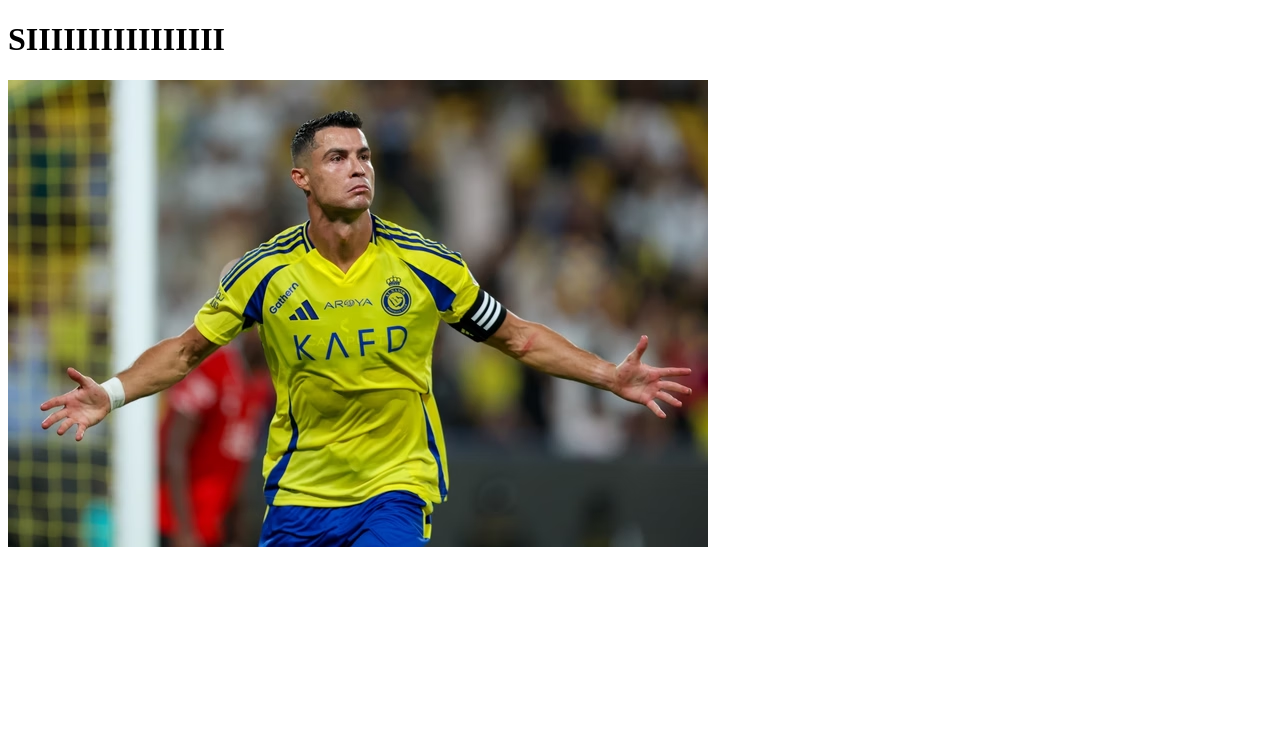
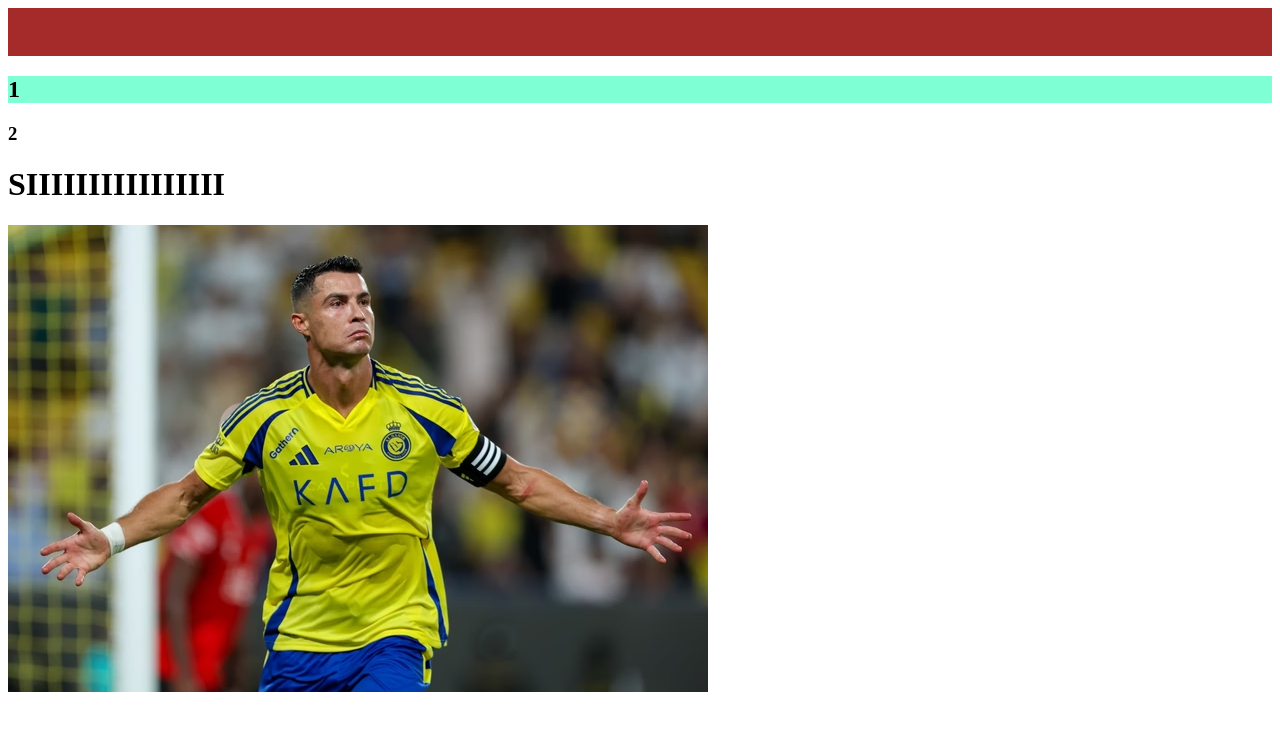
Before and after one commit to samuelzin333/samuel, a plain HTML site: page index.html in a window 1280 px wide. Drawn offline with Linux system fonts and the light colour scheme.

Commit message:
sauvo aula 2

```diff
--- a/index.html
+++ b/index.html
@@ -6,11 +6,21 @@
     <title>samuel</title>
     <link rel="stylesheet" href="style.css">
 </head>
-<body><header>
+<body><header class="cabeçario">
 
 </header>
+
+<section class="section1">
+<h2><section> 1</section></h2>
+</section>
+
+<section class="section2">
+    <h3><section> 2</section></h3>
+</section>
+
 <h1>SIIIIIIIIIIIIIIII</h1>
 <img src="726331ad6140c46991b1e14e66b1c8e1.avif" alt="cr7">
+
 </body>
 
 </body>
--- a/style.css
+++ b/style.css
@@ -0,0 +1,15 @@
+
+.cabeçario{
+    background-color: brown;
+    color: azure;
+    display: flex;
+    padding: 24px 0;
+}
+
+.section1{
+    background-color: aquamarine;
+}
+
+section2{
+    background-color: aqua;
+}
```
